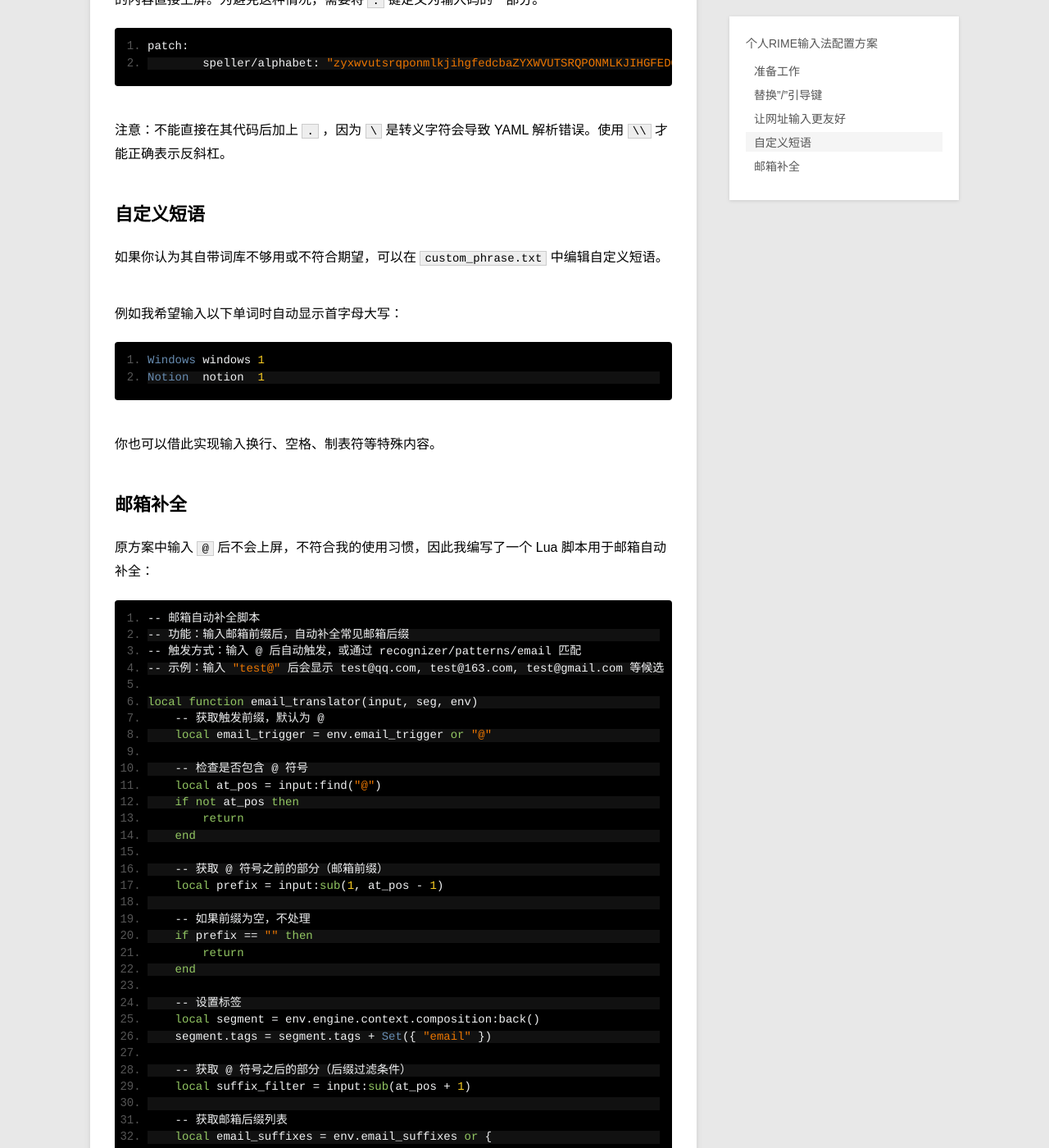
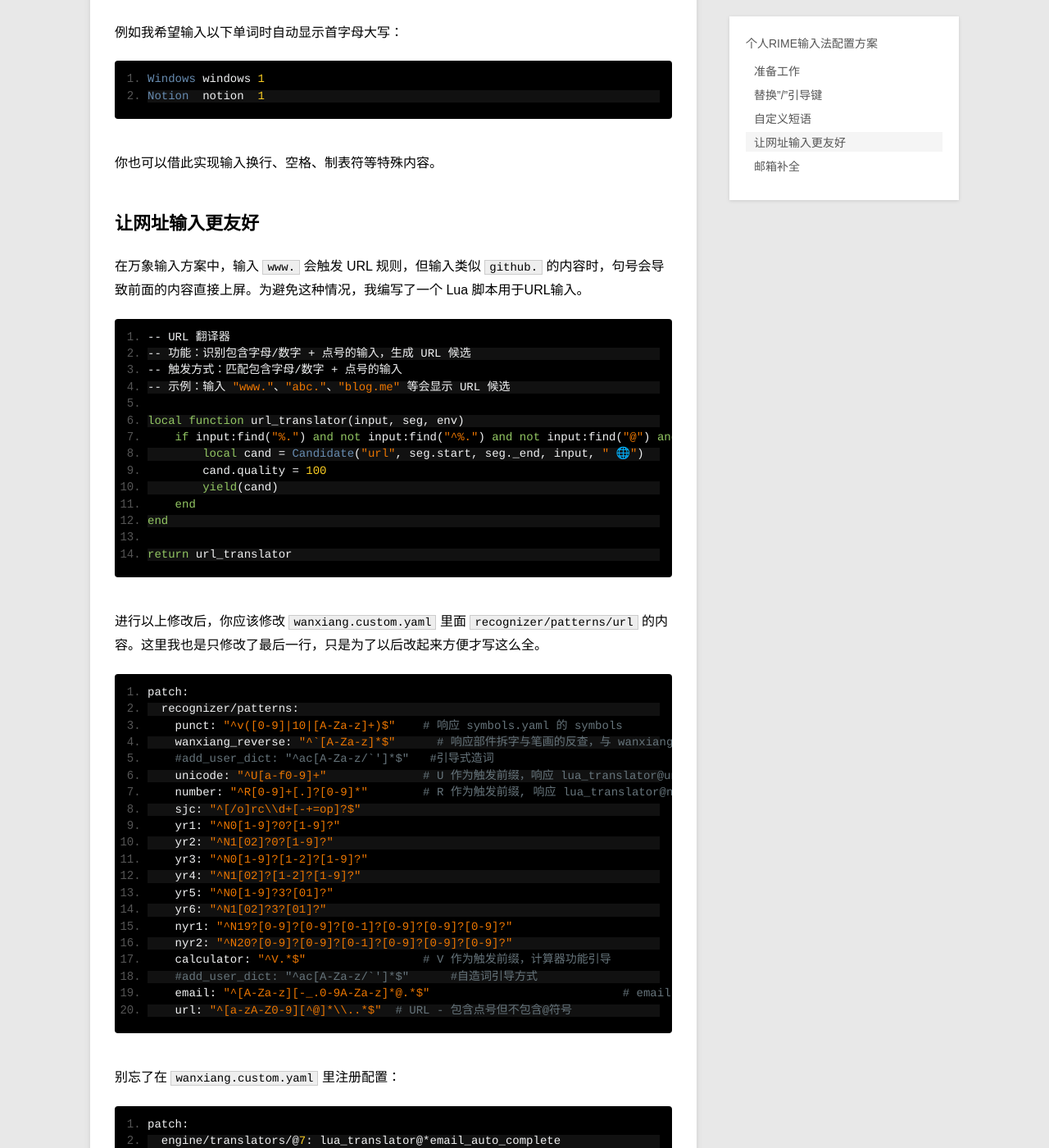
Before and after one commit to Noyllopa/noyllopa.github.io, a Jekyll site: the page built from _posts/project/2026-02-04-custom_RIME_configuration.md, in a window 1280 px wide and 1400 px high, scrolled down 2463 px. Shown: the whole window at 82% size. Built offline with Jekyll 4.4.1, drawn with Linux system fonts in a browser that asks for light colours; comment, search, counter and statistics services are not loaded; some of the changed text lies outside the part shown.

Commit message:
Update 2026-02-04-custom_RIME_configuration.md

````diff
--- a/_posts/project/2026-02-04-custom_RIME_configuration.md
+++ b/_posts/project/2026-02-04-custom_RIME_configuration.md
@@ -25,7 +25,7 @@ patch:
 	# 这一行是为了替换"/"为"v"
 	key_binder/shijian_keys: ["v", "o"]
 
-	# 以下内容只在源文件基础上对最后一行做了更改，把原内容注释掉。但是不写全的话会等同于把整个bindings部分都覆盖了
+	# 以下内容只在源文件基础上对最后一行做了更改，把原内容注释掉。但是不写全的话会等同于把整个 bindins 部分都覆盖了。当然你也可以用别的方法来消除最后一行，我这样做是为了以后改起来方便。
 	key_binder/bindings:
     # 通过按下/发送/+1节约一个按键，不冲突的时候可以开启
       #- { match: "[a-z]{1,4}", accept: "/",  send_sequence: "/1" }
@@ -91,17 +91,6 @@ patch:
 
 需要注意的是，修改后虽然功能仍然完整，但例如输入 `vi` 后，会优先显示以“vi”开头的单词，而原本以“i”触发的符号会排到后面。
 
-## 让网址输入更友好
-
-在万象输入方案中，输入 `www.` 会触发 URL 规则，但输入类似 `github.*` 时，句号会导致前面的内容直接上屏。为避免这种情况，需要将 `.` 键定义为输入码的一部分。
-
-```YAML
-patch:
-	speller/alphabet: "zyxwvutsrqponmlkjihgfedcbaZYXWVUTSRQPONMLKJIHGFEDCBA1234567890`;/\\."
-```
-
-注意：不能直接在其代码后加上 `.` ，因为 `\` 是转义字符会导致 YAML 解析错误。使用 `\\` 才能正确表示反斜杠。
-
 ## 自定义短语
 
 如果你认为其自带词库不够用或不符合期望，可以在 `custom_phrase.txt` 中编辑自定义短语。
@@ -114,6 +103,62 @@ Notion	notion	1
 ```
 
 你也可以借此实现输入换行、空格、制表符等特殊内容。
+
+## 让网址输入更友好
+
+在万象输入方案中，输入 `www.` 会触发 URL 规则，但输入类似 `github.` 的内容时，句号会导致前面的内容直接上屏。为避免这种情况，我编写了一个 Lua 脚本用于URL输入。
+
+```Lua
+-- URL 翻译器
+-- 功能：识别包含字母/数字 + 点号的输入，生成 URL 候选
+-- 触发方式：匹配包含字母/数字 + 点号的输入
+-- 示例：输入 "www."、"abc."、"blog.me" 等会显示 URL 候选
+
+local function url_translator(input, seg, env)
+    if input:find("%.") and not input:find("^%.") and not input:find("@") and not input:find("^[R]") and not input:find("^[V]") and not input:find("^[U]") then
+        local cand = Candidate("url", seg.start, seg._end, input, " 🌐")
+        cand.quality = 100
+        yield(cand)
+    end
+end
+
+return url_translator
+```
+
+进行以上修改后，你应该修改 `wanxiang.custom.yaml` 里面 `recognizer/patterns/url` 的内容。这里我也是只修改了最后一行，只是为了以后改起来方便才写这么全。
+
+```YAML
+patch:
+  recognizer/patterns:
+    punct: "^v([0-9]|10|[A-Za-z]+)$"    # 响应 symbols.yaml 的 symbols
+    wanxiang_reverse: "^`[A-Za-z]*$"      # 响应部件拆字与笔画的反查，与 wanxiang_reverse/prefix 匹配
+    #add_user_dict: "^ac[A-Za-z/`']*$"   #引导式造词
+    unicode: "^U[a-f0-9]+"              # U 作为触发前缀，响应 lua_translator@unicode，输出 Unicode 字符
+    number: "^R[0-9]+[.]?[0-9]*"        # R 作为触发前缀, 响应 lua_translator@number_translator，数字金额大写
+    sjc: "^[/o]rc\\d+[-+=op]?$"
+    yr1: "^N0[1-9]?0?[1-9]?"
+    yr2: "^N1[02]?0?[1-9]?"
+    yr3: "^N0[1-9]?[1-2]?[1-9]?"
+    yr4: "^N1[02]?[1-2]?[1-9]?"
+    yr5: "^N0[1-9]?3?[01]?"
+    yr6: "^N1[02]?3?[01]?"
+    nyr1: "^N19?[0-9]?[0-9]?[0-1]?[0-9]?[0-9]?[0-9]?"
+    nyr2: "^N20?[0-9]?[0-9]?[0-1]?[0-9]?[0-9]?[0-9]?"
+    calculator: "^V.*$"                 # V 作为触发前缀，计算器功能引导
+    #add_user_dict: "^ac[A-Za-z/`']*$"      #自造词引导方式
+    email: "^[A-Za-z][-_.0-9A-Za-z]*@.*$"                            # email @ 之后自动补全
+    url: "^[a-zA-Z0-9][^@]*\\..*$"  # URL - 包含点号但不包含@符号
+```
+
+别忘了在 `wanxiang.custom.yaml` 里注册配置：
+
+```YAML
+patch:
+  engine/translators/@7: lua_translator@*email_auto_complete
+```
+
+如果你不需要本文后面的邮箱补全功能，这里的 `@7` 可以改成 `@next`
+
 
 ## 邮箱补全
 
@@ -238,9 +283,9 @@ return email_translator
 
 别忘了在 `wanxiang.custom.yaml` 里注册配置：
 
-```jsx
+```YAML
 patch:
-  engine/translators/@next: lua_translator@*email_auto_complete
+  engine/translators/@8: lua_translator@*url_translator
 ```
 
 另外，你可以在 `email_auto_complete/suffixes` 自定义邮箱后缀，这里不再展开叙述。
````
